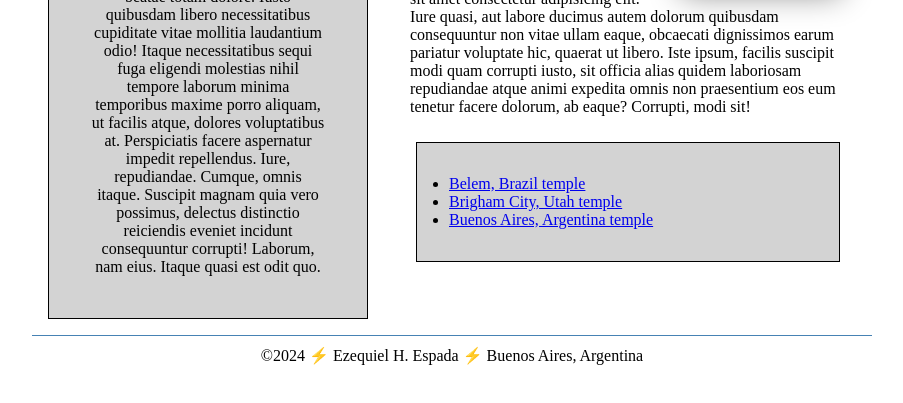
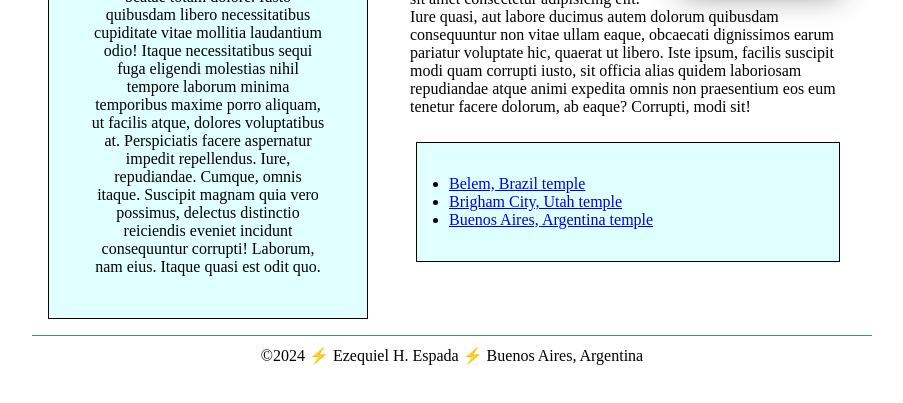
Before and after one commit to ezequielespada/wdd130, a plain HTML site: page index.html in a window 1280 px wide. Shown: the part 367-770 px from the top of the page, without its empty margins (188-1091 px from the left). Drawn offline with Linux system fonts and the light colour scheme.

Commit message:
Color correction attemp 2

```diff
--- a/styles/styles.css
+++ b/styles/styles.css
@@ -81,7 +81,7 @@ header, .grid, footer {
     margin: 1rem;
     border: 1px solid black;
     padding: 2rem;
-    background-color: lightgrey;
+    background-color: lightcyan;
 }
 
 .grid {
```
